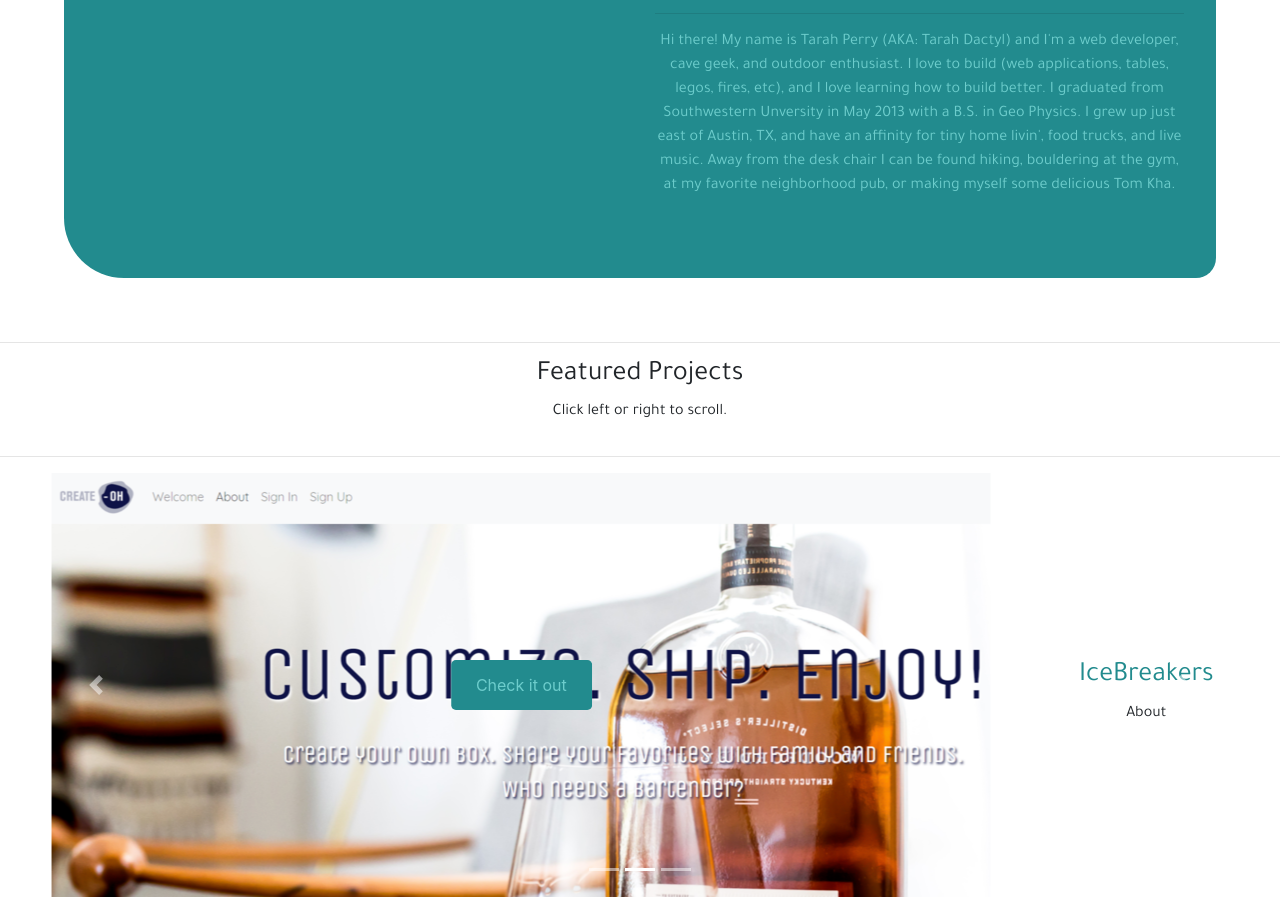
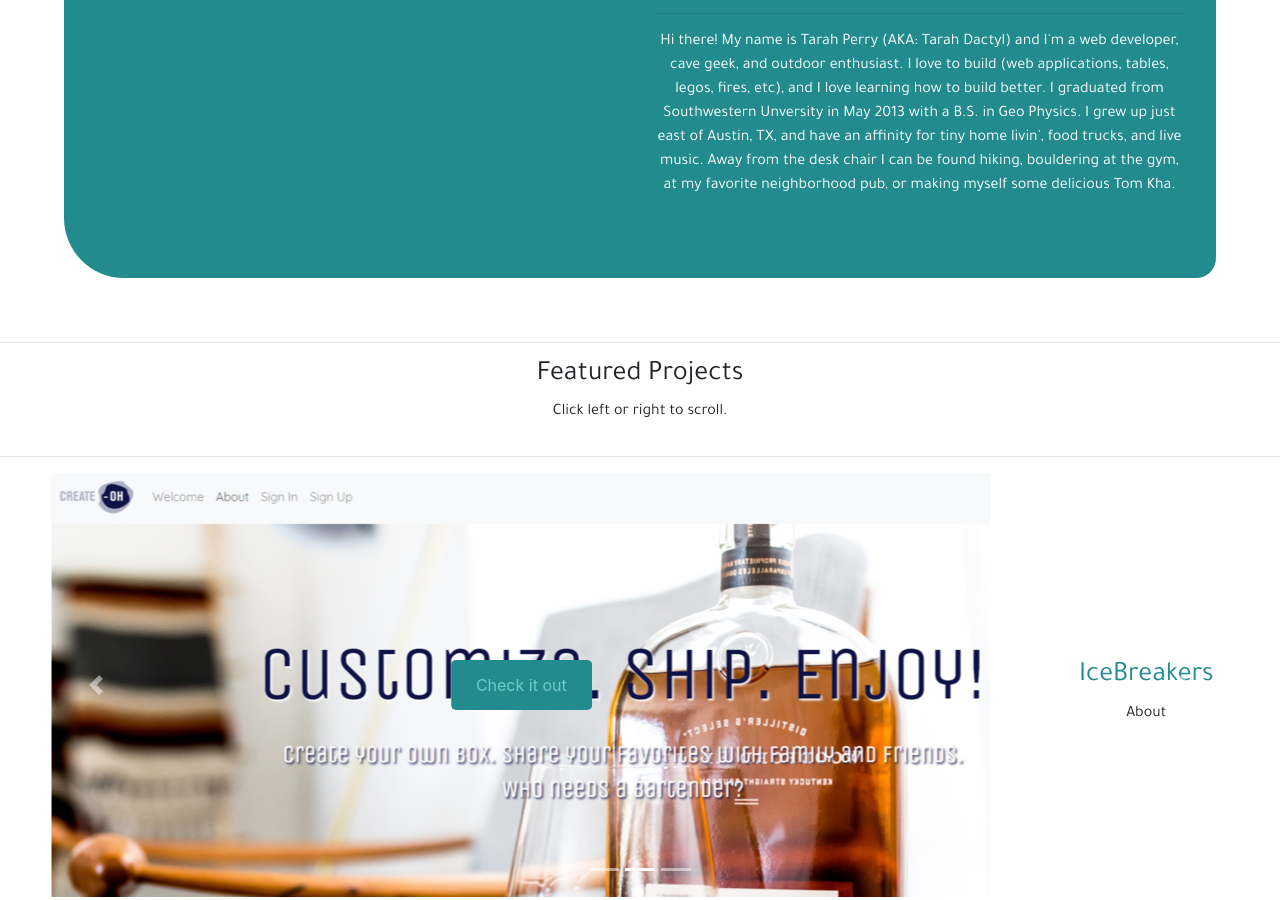
Before and after one commit to tarahform/tarahperry-portfolio, a website: page index.html in a window 1280 px wide. Shown: the part 182-1082 px from the top of the page. Drawn offline with Linux system fonts and the light colour scheme.

Commit message:
about/home page complete

```diff
--- a/css/full-slider.css
+++ b/css/full-slider.css
@@ -76,7 +76,7 @@ iframe {
 }
 
 #bioText {
- color: rgb(109,205,204);
+ color: white;
 }
 
 #bioTitle {
```
